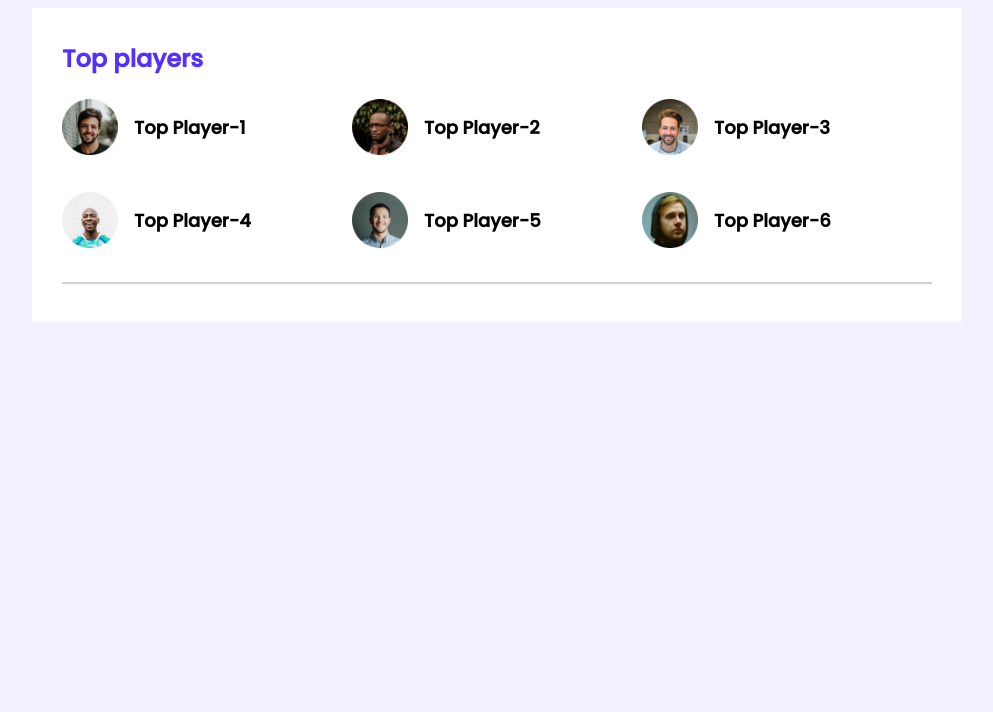
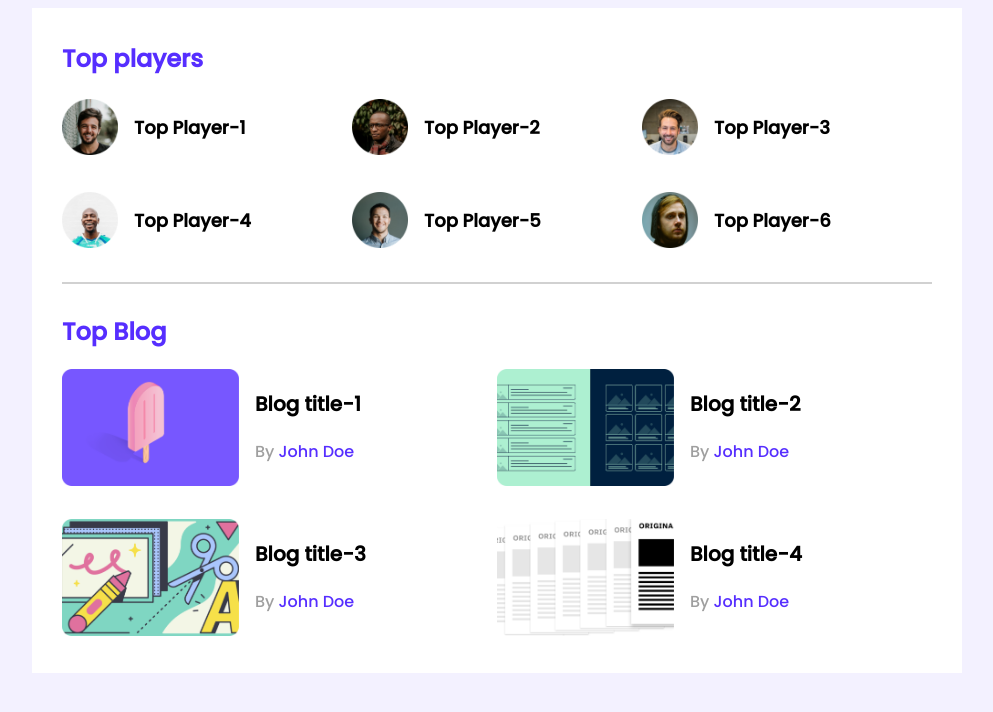
Before and after one commit to mahmud-bhuiyan/leader-board-css3, a plain HTML site: page index.html in a window 1280 px wide. Shown: the whole page, without its empty margins (143-1136 px from the left). Drawn offline with Linux system fonts and the light colour scheme.

Commit message:
top blogs section added

```diff
--- a/index.html
+++ b/index.html
@@ -18,7 +18,7 @@
       <!-- top players & top blogs -->
       <section class="container">
         <div class="top-players">
-            <h2 class="section-title" >Top players</h2>
+          <h2 class="section-title">Top players</h2>
           <div class="players">
             <div class="player">
               <img src="images/players/player-1.png" alt="" />
@@ -46,7 +46,48 @@
             </div>
           </div>
         </div>
-        <hr>
+        <hr />
+        <div class="top-blogs">
+          <h2 class="section-title">Top Blog</h2>
+          <div class="blogs">
+            <article class="blog">
+              <div class="thumbnail">
+                <img src="images/blogs/blog-1.png" alt="" />
+              </div>
+              <div class="blog-info">
+                <h3 class="blog-title">Blog title-1</h3>
+                <p class="blog-author">By <a href="">John Doe</a></p>
+              </div>
+            </article>
+            <article class="blog">
+              <div class="thumbnail">
+                <img src="images/blogs/blog-2.png" alt="" />
+              </div>
+              <div class="blog-info">
+                <h3 class="blog-title">Blog title-2</h3>
+                <p class="blog-author">By <a href="">John Doe</a></p>
+              </div>
+            </article>
+            <article class="blog">
+              <div class="thumbnail">
+                <img src="images/blogs/blog-3.png" alt="" />
+              </div>
+              <div class="blog-info">
+                <h3 class="blog-title">Blog title-3</h3>
+                <p class="blog-author">By <a href="">John Doe</a></p>
+              </div>
+            </article>
+            <article class="blog">
+              <div class="thumbnail">
+                <img src="images/blogs/blog-4.png" alt="" />
+              </div>
+              <div class="blog-info">
+                <h3 class="blog-title">Blog title-4</h3>
+                <p class="blog-author">By <a href="">John Doe</a></p>
+              </div>
+            </article>
+          </div>
+        </div>
       </section>
     </main>
     <!-- main end -->
--- a/styles/custom.css
+++ b/styles/custom.css
@@ -1,53 +1,97 @@
-/* Poppins font */
-@import url('https://fonts.googleapis.com/css2?family=Poppins:wght@500&display=swap');
+/*--------------------
+     Poppins font
+ ---------------------*/
+@import url("https://fonts.googleapis.com/css2?family=Poppins:wght@500&display=swap");
 
-/* common styles */
-body{
-    font-family: 'Poppins', sans-serif;
-    background-color: #F3F1FF;
+/*--------------------
+     common styles
+ ---------------------*/
+
+body {
+  font-family: "Poppins", sans-serif;
+  background-color: #f3f1ff;
 }
 
-.main{
+.main {
   display: flex;
   justify-content: center;
 }
 
-.container{
-    background-color: #FFFFFF;
+.container {
+  background-color: #ffffff;
   width: 870px;
-    padding: 30px;
+  padding: 3px 30px 30px;
 }
 
-hr{
-    border: 1px solid #D1D1D1;
+hr {
+  border: 1px solid #d1d1d1;
 }
 
-/* top players style */
-.top-players{
+/*--------------------
+   top players style
+ ---------------------*/
+.top-players {
   margin-bottom: 30px;
 }
-.section-title{
-    color: #562EFF;
+.section-title {
+  color: #562eff;
   font-size: 24px;
-    margin-top: 3px;
+  margin-top: 30px;
 }
-.players{
+.players {
   display: grid;
   grid-template-columns: repeat(3, 1fr);
   row-gap: 30px;
 }
 
-.player{
+.player {
   display: flex;
   align-items: center;
 }
 
-.player img{
+.player img {
   width: 56px;
   height: 56px;
 }
 
-.player-name{
+.player-name {
   margin-left: 16px;
   font-size: 18px;
 }
+
+/*--------------------
+    top blog styles
+ ---------------------*/
+.blogs {
+  display: grid;
+  grid-template-columns: repeat(2, 1fr);
+  row-gap: 26px;
+}
+
+.blog {
+  display: flex;
+}
+
+.blog .thumbnail img {
+  width: 177px;
+  height: 117px;
+}
+
+.blog-info {
+  margin-left: 16px;
+}
+
+.blog-title {
+  font-size: 20px;
+}
+
+.blog-author {
+  color: #9f9f9f;
+  font-size: 16px;
+}
+
+.blog-author a {
+  text-decoration: none;
+  font-size: 16px;
+  color: #562eff;
+}
```
Lines whose indentation alone changed are shown as unchanged.
